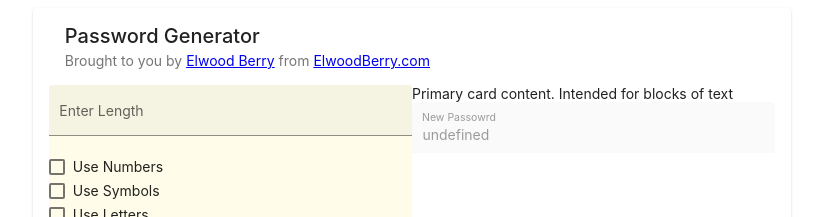
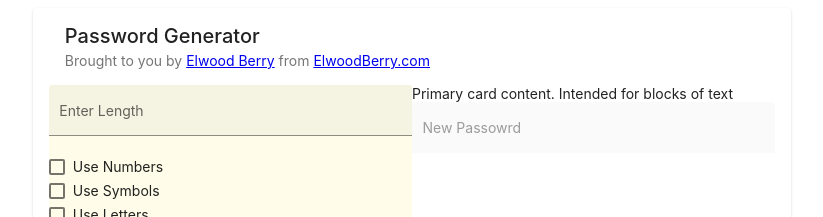
Before and after one commit to elwood-berry/esb-password-generator, an Angular app: page / in a window 1280 px wide. Shown: the top 217 px of the page, without its empty margins (228-1051 px from the left). Built offline with nearby package versions, Linux system fonts and the light colour scheme.

Commit message:
Updated app.component

```diff
--- a/src/app/app.component.ts
+++ b/src/app/app.component.ts
@@ -14,7 +14,14 @@ import { MatCardModule } from '@angular/material/card';
   styleUrls: ['./app.component.scss']
 })
 export class AppComponent {
+  // VARIABLES
+  public password: string = ''; // A single property of this class.
+
+  constructor() {}
+
   public onButtonClick() {
     console.log('Button Was Clicked');
+
+    this.password = 'DISPLAY THE PASSWORD'; // Update the password string.
   }
 }
```
